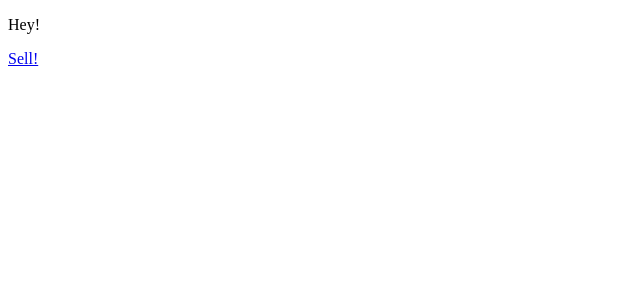
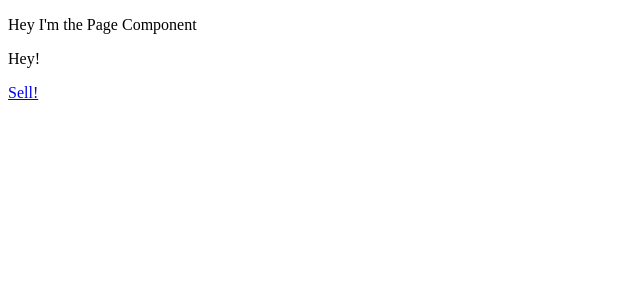
Before and after one commit to kiliman/Advanced-React, a Next.js app in the folder sick-fits/frontend/: page / in a window 1280 px wide. Shown: the top 300 px of the page, without its empty margins (0-640 px from the left). Built offline with nearby package versions, Linux system fonts and the light colour scheme.

Commit message:
Create Page component

```diff
--- /dev/null
+++ b/sick-fits/frontend/components/Page.js
@@ -0,0 +1,16 @@
+import React, { Component } from 'react'
+import PropTypes from 'prop-types'
+
+export default class Page extends Component {
+  render() {
+    return (
+      <div>
+        <p>Hey I'm the Page Component</p>
+        {this.props.children}
+      </div>
+    )
+  }
+}
+Page.propTypes = {
+  children: PropTypes.node.isRequired,
+}
--- /dev/null
+++ b/sick-fits/frontend/pages/_app.js
@@ -0,0 +1,17 @@
+import App, { Container } from 'next/app'
+import Page from '../components/Page'
+
+class MyApp extends App {
+  render() {
+    const { Component } = this.props
+
+    return (
+      <Container>
+        <Page>
+          <Component />
+        </Page>
+      </Container>
+    )
+  }
+}
+export default MyApp
```
